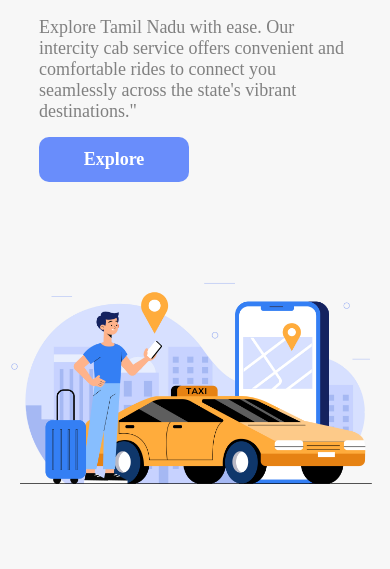
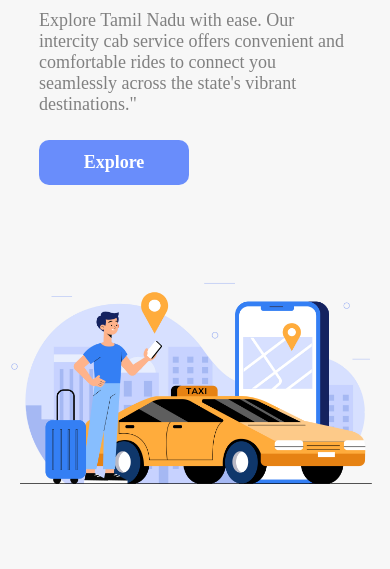
Before and after one commit to Abhishekkjainn/CabProject, a plain HTML site: page index.html in a window 390 px wide. Shown: the part 275-844 px from the top of the page. Drawn offline with Linux system fonts and the light colour scheme.

Commit message:
First Page Designing done

```diff
--- a/style.css
+++ b/style.css
@@ -180,7 +180,7 @@ body{
         background-color: #F7F7F7;
     }
     .sloganbutton{
-        transform: translateY(15px);
+        transform: translateY(25px);
         width: 150px;
         height: 45px;
         background-color: rgb(105, 141, 251);
@@ -219,7 +219,7 @@ body{
     .slogandesc{
         color: grey;
         font-size: 18px;
-        margin-top: 40px;
+        margin-top: 25px;
     }
 
 
```
